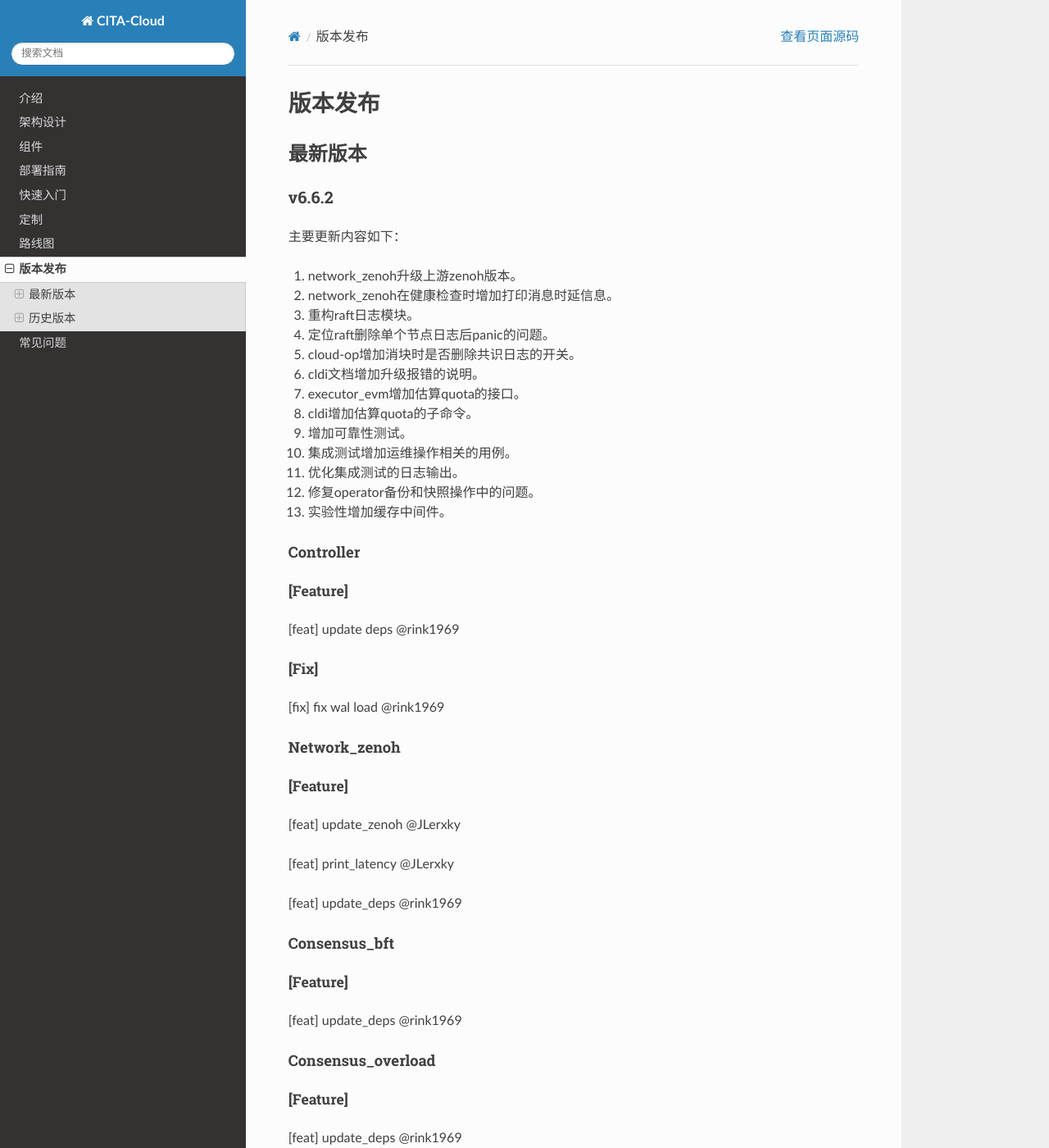
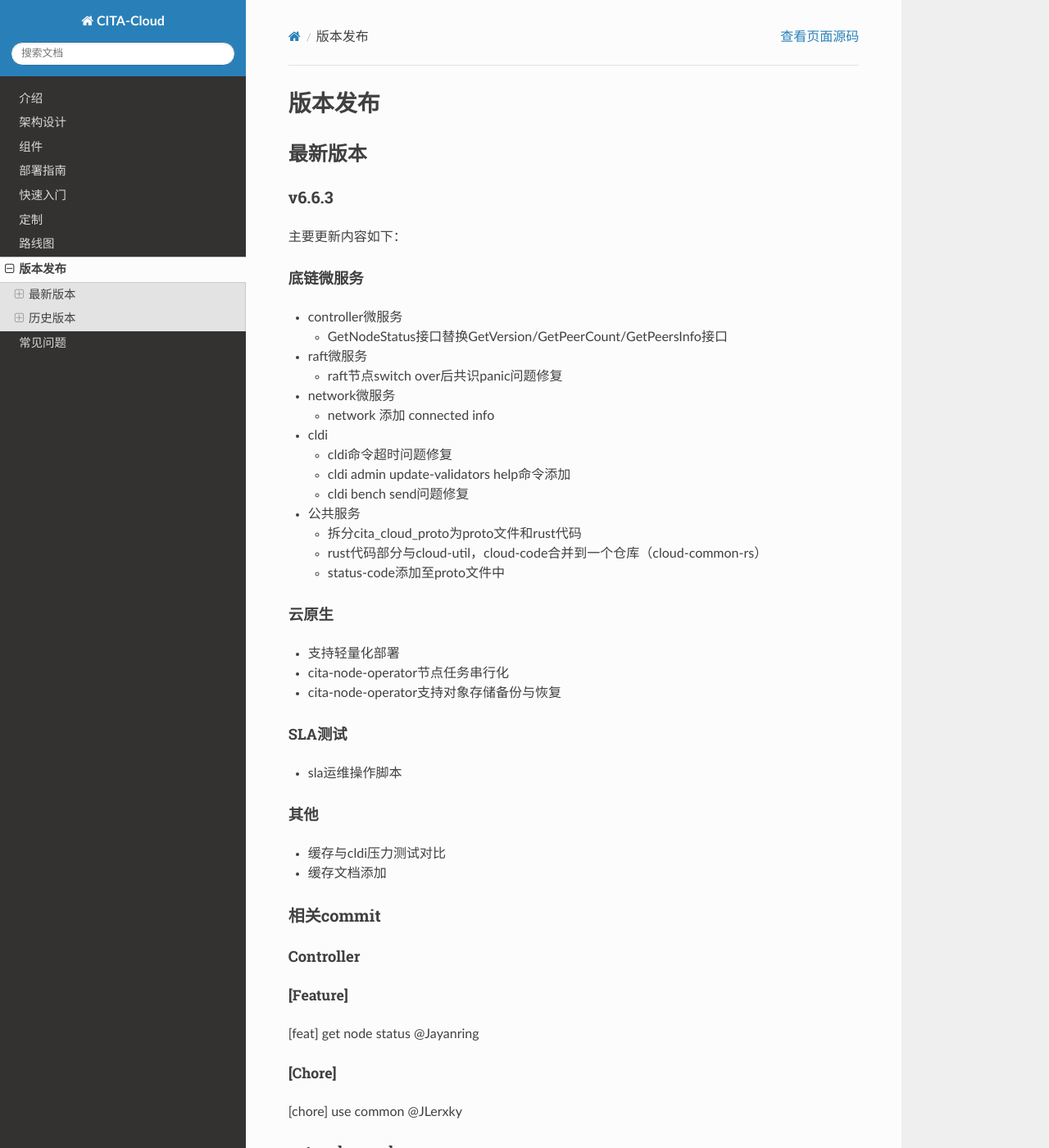
Before and after one commit to cita-cloud/docs, a Sphinx documentation site: the page built from source/release.md, in a window 1280 px wide and 1400 px high. Shown: the whole window at 82% size. Built offline with Sphinx 7.4.7 and the Read the Docs theme 2.0.0, drawn with Linux system fonts in a browser that asks for light colours; some of the changed text lies outside the part shown.

Commit message:
bump to v6.6.3

```diff
--- a/source/release.md
+++ b/source/release.md
@@ -1,5 +1,86 @@
 # 版本发布
 ## 最新版本
+
+### v6.6.3
+
+主要更新内容如下：
+#### 底链微服务
+- controller微服务
+  - GetNodeStatus接口替换GetVersion/GetPeerCount/GetPeersInfo接口
+- raft微服务
+  - raft节点switch over后共识panic问题修复
+- network微服务
+  - network 添加 connected info
+- cldi
+  - cldi命令超时问题修复
+  - cldi admin update-validators help命令添加
+  - cldi bench send问题修复
+- 公共服务
+  - 拆分cita_cloud_proto为proto文件和rust代码
+  - rust代码部分与cloud-util，cloud-code合并到一个仓库（cloud-common-rs）
+  - status-code添加至proto文件中
+
+#### 云原生
+- 支持轻量化部署
+- cita-node-operator节点任务串行化
+- cita-node-operator支持对象存储备份与恢复
+
+#### SLA测试
+- sla运维操作脚本
+
+#### 其他
+- 缓存与cldi压力测试对比
+- 缓存文档添加
+
+### 相关commit
+#### Controller
+##### [Feature]
+[feat] get node status @Jayanring
+##### [Chore]
+[chore] use common @JLerxky
+#### network_zenoh
+##### [Feature]
+[feat] connected info and update origin by CHECK msg @JLerxky
+##### [Chore]
+[chore] Use common @JLerxky
+#### consensus_bft
+##### [Chore]
+[chore] use common @JLerxky
+#### consensus_raft
+##### [Chore]
+[chore] use common @JLerxky
+#### executor_evm
+##### [Chore]
+[chore] use common @JLerxky
+#### crypto_eth
+##### [Chore]
+[chore] use common @JLerxky
+#### crypto_sm
+##### [Chore]
+[chore] use common @JLerxky
+#### storage_rocksdb
+##### [Chore]
+[chore] use common @JLerxky
+#### cita_cloud_proto
+##### [Feature]
+[feat] get node status @Jayanring
+##### [Chore]
+[chore] Simplified @JLerxky
+#### cloud-common-rs
+##### [Optimize]
+[optim] metrics parse request info @Jayanring
+#### cloud-config
+##### [Optimize]
+[optim]  import-account store node_address@Jayanring
+#### cloud-cli
+##### [Feature]
+[feat] get node status@Jayanring
+[feat] rpc request timeout@Jayanring
+##### [Chore]
+[chore] use cloud-common-rs@Jayanring
+##### [Fix]
+[fix] add Timeout @rink1969
+[fix] fix bench send error@NaughtyDogOfSchrodinger
 
 ### v6.6.2
 
```
Also changed, not shown: source/architecture.md (+1 -6 lines), source/getting-start.md (+2 -2 lines).
